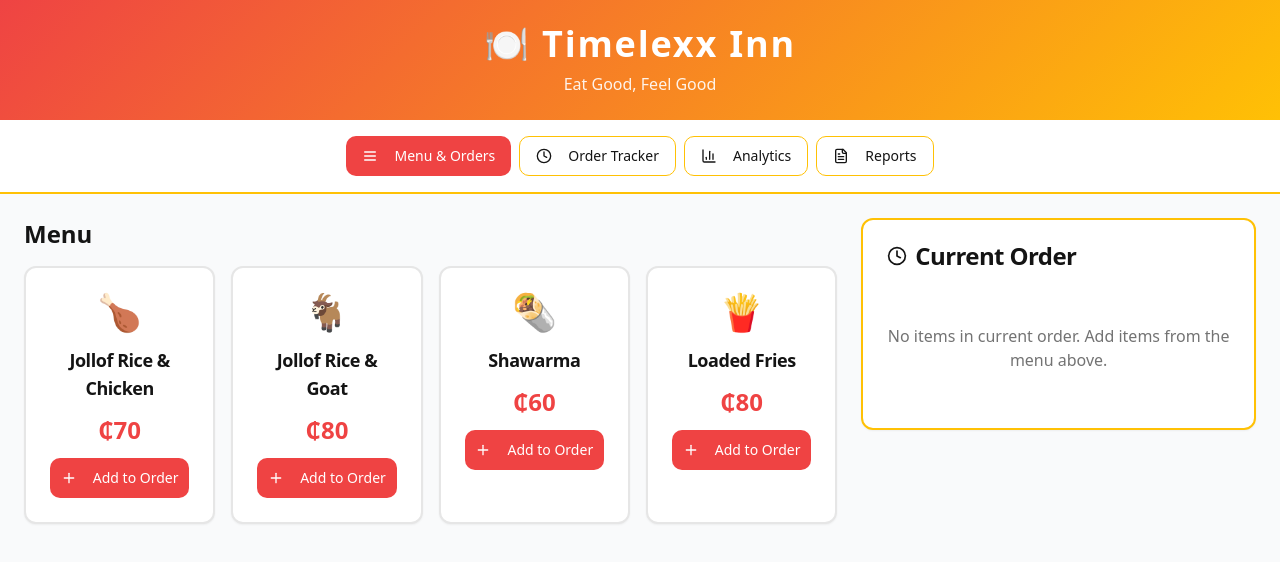
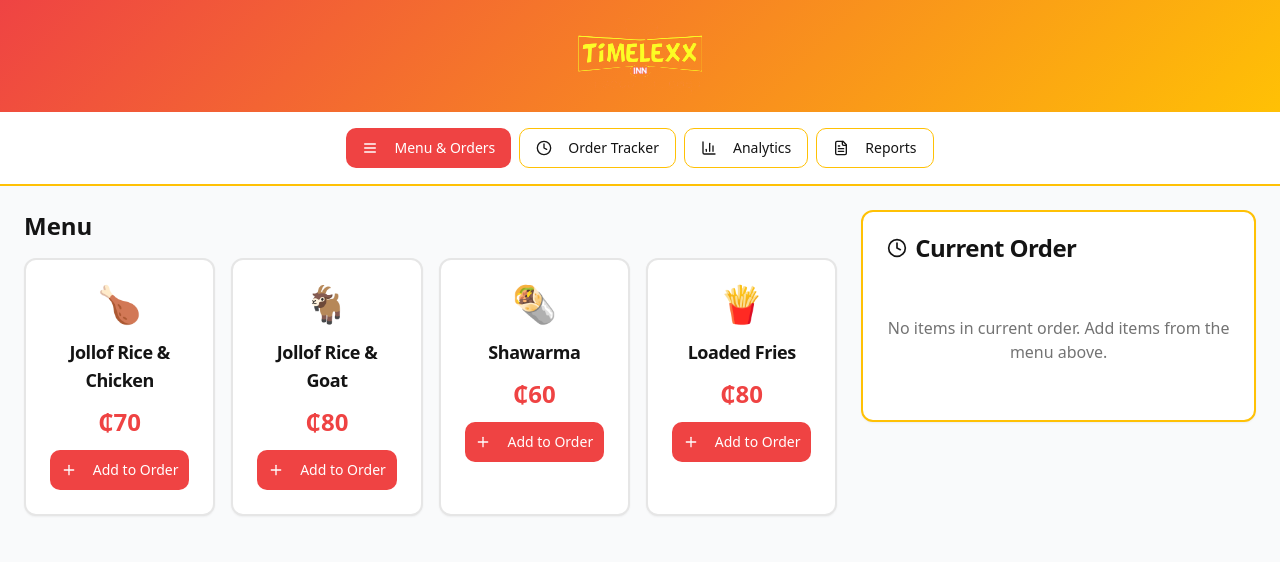
Before and after one commit to roytdmh/timelexx-order-flow, a React (Vite) app: page / in a window 1280 px wide. Shown: the top 562 px of the page. Built offline with nearby package versions, Linux system fonts and the light colour scheme.

Commit message:
Refactor: Replace header text with image
Replaced the header title and subheading with the provided image, removed the plate and utensils icon, centered the image, and added seamless borders.

```diff
--- a/src/components/Header.tsx
+++ b/src/components/Header.tsx
@@ -3,14 +3,13 @@ import React from 'react';
 
 const Header = () => {
   return (
-    <header className="timelexx-gradient text-white p-6 shadow-lg">
-      <div className="container mx-auto">
-        <h1 className="text-4xl font-bold text-center tracking-wider">
-          🍽️ Timelexx Inn
-        </h1>
-        <p className="text-center mt-2 text-white/90">
-          Eat Good, Feel Good
-        </p>
+    <header className="timelexx-gradient text-white p-4 shadow-lg">
+      <div className="container mx-auto flex justify-center items-center">
+        <img
+          src="/lovable-uploads/3b434d95-7b2c-4d7d-a0c2-8458f1f0999c.png"
+          alt="Timelexx Inn Logo"
+          className="h-20 object-contain mix-blend-lighten"
+        />
       </div>
     </header>
   );
```
Also changed, not shown: public/lovable-uploads/3b434d95-7b2c-4d7d-a0c2-8458f1f0999c.png (added).
